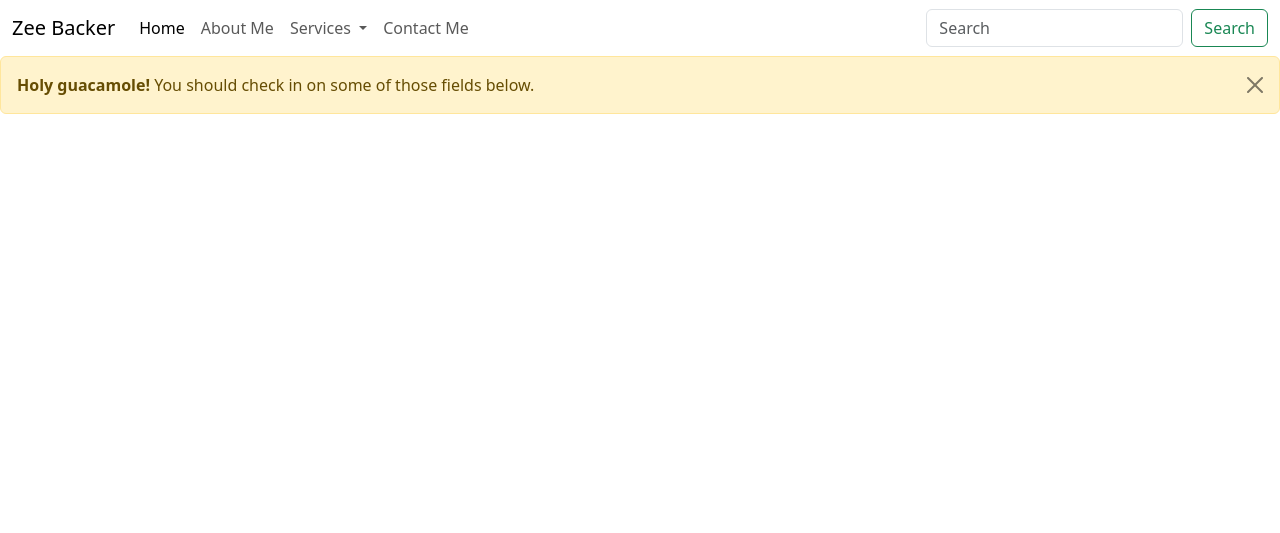
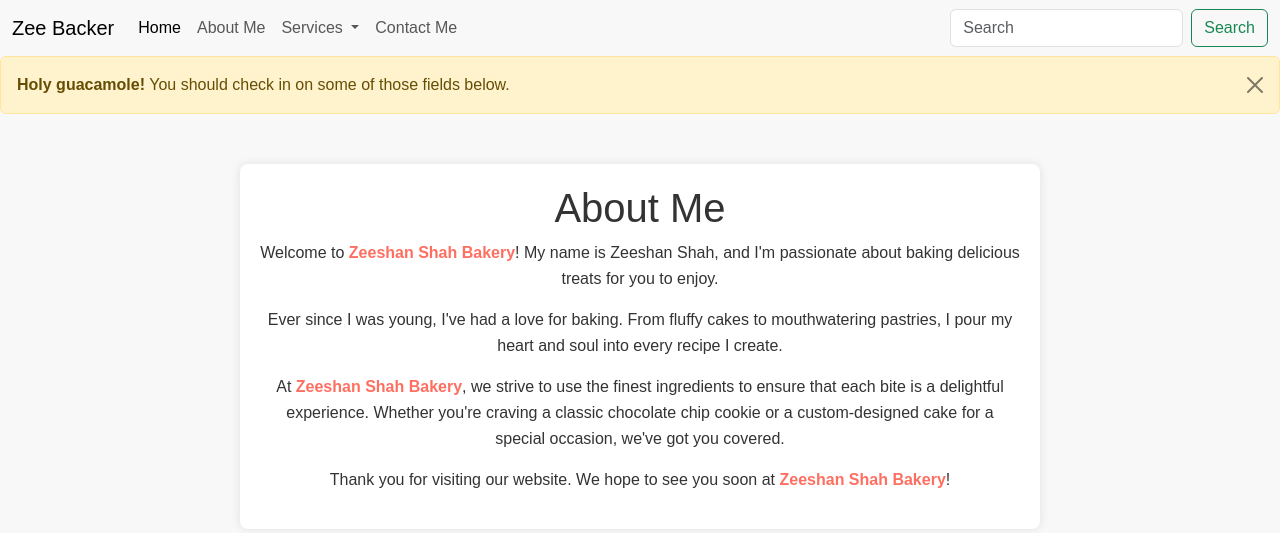
Before and after one commit to SaddamShah92/Bakery-Website, a Django app: page /about in a window 1280 px wide. Shown: the top 533 px of the page. Run offline with Django 5.2, Linux system fonts and the light colour scheme.

Commit message:
about page is updated

```diff
--- a/templates/about.html
+++ b/templates/about.html
@@ -3,5 +3,63 @@
 {% block title %}About{% endblock title %}
 
 {% block body %}
+<!DOCTYPE html>
+<html lang="en">
+<head>
+    <meta charset="UTF-8">
+    <meta name="viewport" content="width=device-width, initial-scale=1.0">
+    <title>About Me - Zeeshan Shah Bakery</title>
+    <style>
+        body {
+            font-family: Arial, sans-serif;
+            margin: 0;
+            padding: 0;
+            background-color: #f8f8f8;
+        }
+        .container {
+            max-width: 800px;
+            margin: 50px auto;
+            padding: 20px;
+            background-color: #fff;
+            border-radius: 8px;
+            box-shadow: 0 0 10px rgba(0, 0, 0, 0.1);
+        }
+        h1, p {
+            text-align: center;
+            color: #333;
+        }
+        p {
+            line-height: 1.6;
+        }
+        .highlight {
+            color: #ff6f61;
+            font-weight: bold;
+        }
+        .button {
+            display: inline-block;
+            padding: 10px 20px;
+            background-color: #ff6f61;
+            color: #fff;
+            text-decoration: none;
+            border-radius: 5px;
+            transition: background-color 0.3s;
+        }
+        .button:hover {
+            background-color: #e65042;
+        }
+    </style>
+</head>
+<body>
+
+<div class="container">
+    <h1>About Me</h1>
+    <p>Welcome to <span class="highlight">Zeeshan Shah Bakery</span>! My name is Zeeshan Shah, and I'm passionate about baking delicious treats for you to enjoy.</p>
+    <p>Ever since I was young, I've had a love for baking. From fluffy cakes to mouthwatering pastries, I pour my heart and soul into every recipe I create.</p>
+    <p>At <span class="highlight">Zeeshan Shah Bakery</span>, we strive to use the finest ingredients to ensure that each bite is a delightful experience. Whether you're craving a classic chocolate chip cookie or a custom-designed cake for a special occasion, we've got you covered.</p>
+    <p>Thank you for visiting our website. We hope to see you soon at <span class="highlight">Zeeshan Shah Bakery</span>!</p>
+</div>
+
+</body>
+</html>
 
 {% endblock body %}
```
